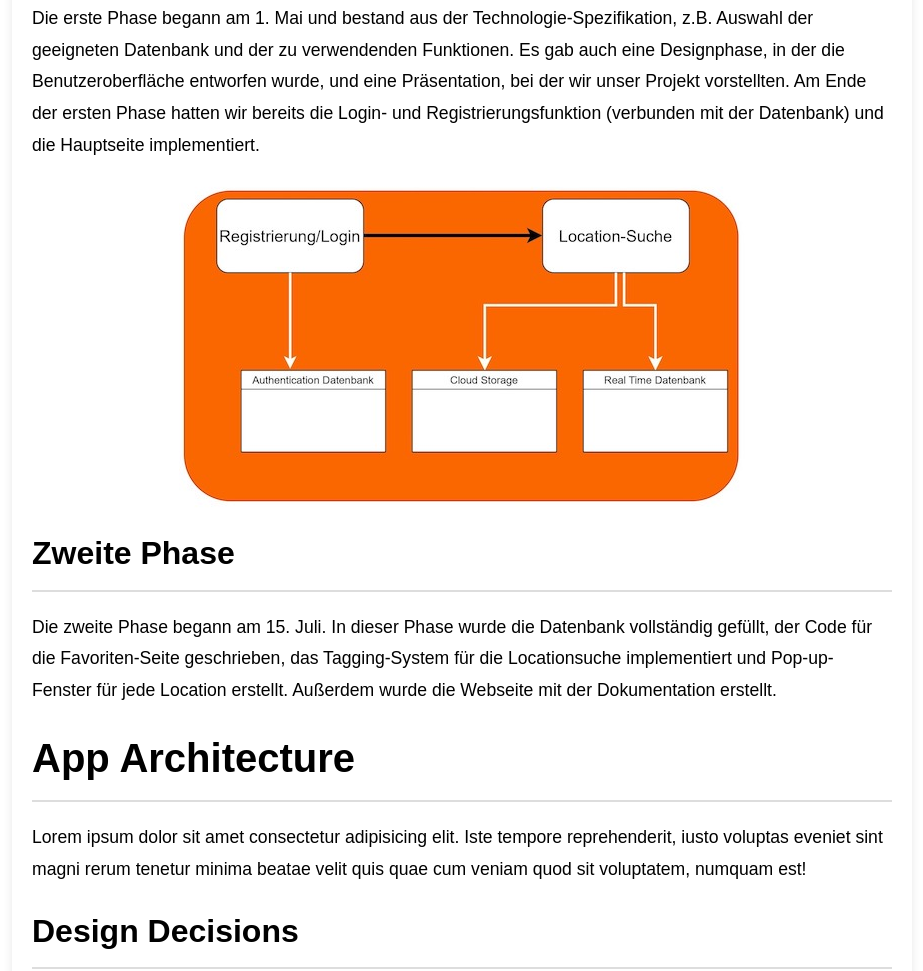
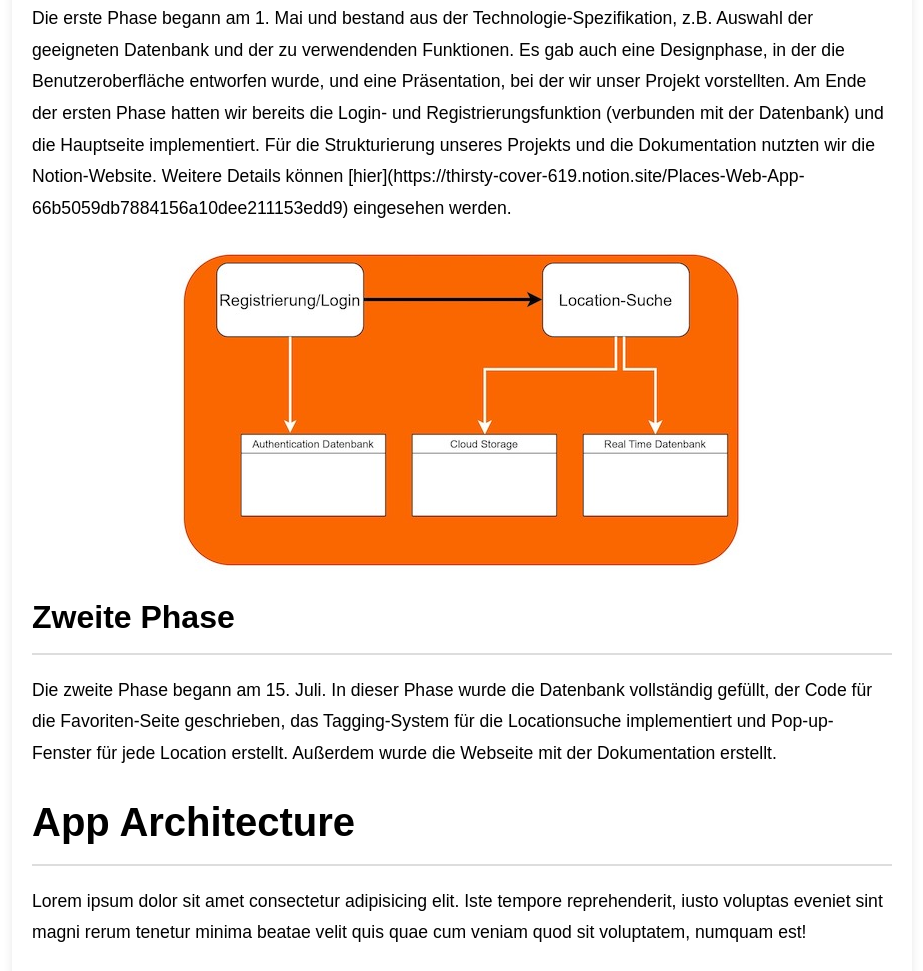
Before and after one commit to armanmovs/places, a plain HTML site: page index.html in a window 1280 px wide. Shown: the part 2735-3706 px from the top of the page, without its empty margins (178-1101 px from the left). Drawn offline with Linux system fonts and the light colour scheme.

Commit message:
Update index.html

```diff
--- a/index.html
+++ b/index.html
@@ -101,8 +101,7 @@
         <h1 id="Zeitplan">Zeitplan</h1>
 
         <h2 id="Erste Phase">Erste Phase</h2>
-        <p>Die erste Phase begann am 1. Mai und bestand aus der Technologie-Spezifikation, z.B. Auswahl der geeigneten Datenbank und der zu verwendenden Funktionen. Es gab auch eine Designphase, in der die Benutzeroberfläche entworfen wurde, und eine Präsentation, bei der wir unser Projekt vorstellten. Am Ende der ersten Phase hatten wir bereits die Login- und Registrierungsfunktion (verbunden mit der Datenbank) und die Hauptseite implementiert.</p>
-        <p><img src="datenbank_1.jpg" alt="Diagramm der App Architektur"></p>
+<p>Die erste Phase begann am 1. Mai und bestand aus der Technologie-Spezifikation, z.B. Auswahl der geeigneten Datenbank und der zu verwendenden Funktionen. Es gab auch eine Designphase, in der die Benutzeroberfläche entworfen wurde, und eine Präsentation, bei der wir unser Projekt vorstellten. Am Ende der ersten Phase hatten wir bereits die Login- und Registrierungsfunktion (verbunden mit der Datenbank) und die Hauptseite implementiert. Für die Strukturierung unseres Projekts und die Dokumentation nutzten wir die Notion-Website. Weitere Details können [hier](https://thirsty-cover-619.notion.site/Places-Web-App-66b5059db7884156a10dee211153edd9) eingesehen werden.</p>        <p><img src="datenbank_1.jpg" alt="Diagramm der App Architektur"></p>
 
         <h2 id="Zweite Phase">Zweite Phase</h2>
         <p>Die zweite Phase begann am 15. Juli. In dieser Phase wurde die Datenbank vollständig gefüllt, der Code für die Favoriten-Seite geschrieben, das Tagging-System für die Locationsuche implementiert und Pop-up-Fenster für jede Location erstellt. Außerdem wurde die Webseite mit der Dokumentation erstellt.</p>
```
